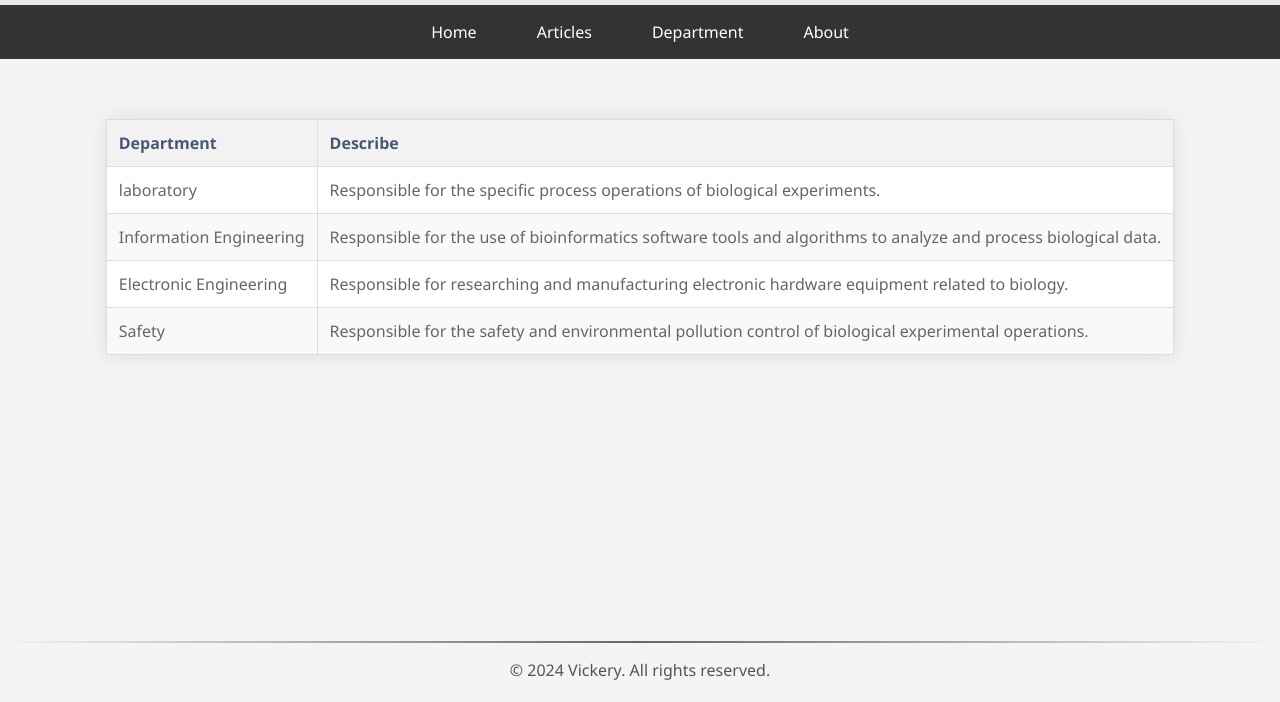
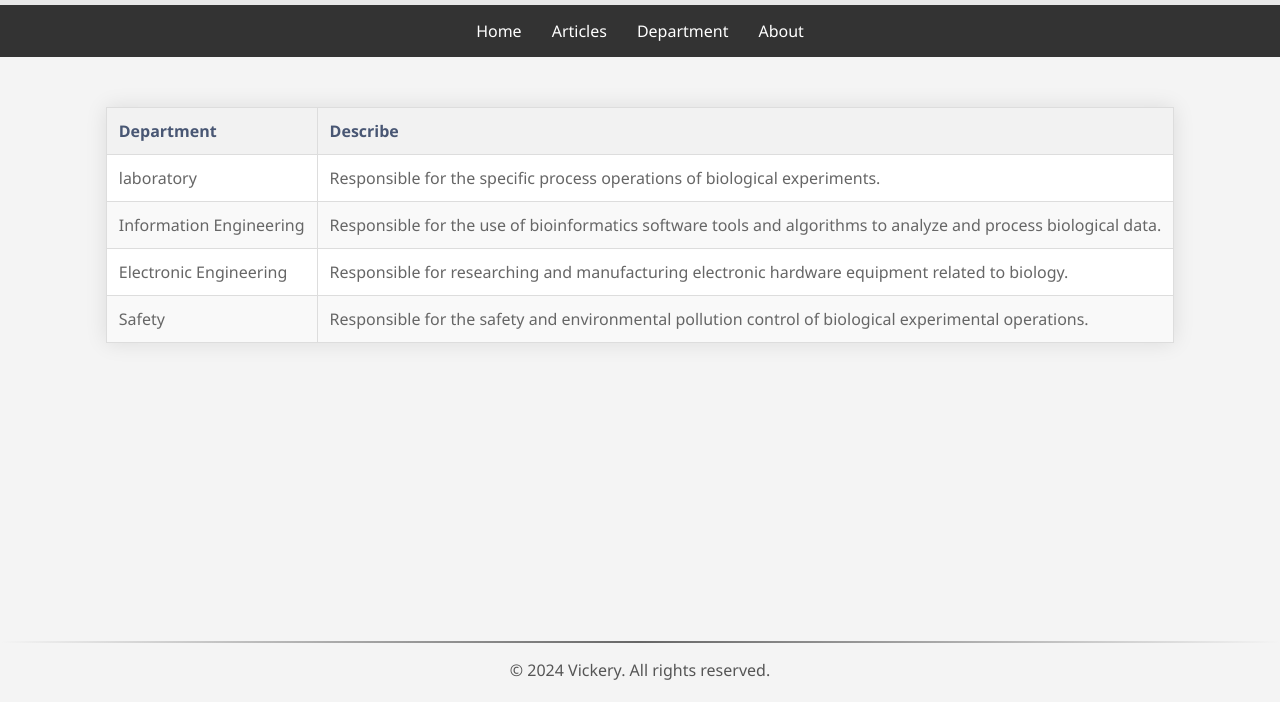
Before and after one commit to benned904/Vickery, a plain HTML site: page 2.html in a window 1280 px wide. Shown: the part 98-800 px from the top of the page. Drawn offline with Linux system fonts and the light colour scheme.

Commit message:
Update 2.html

```diff
--- a/2.html
+++ b/2.html
@@ -37,17 +37,19 @@
             font-size: 1.7em;
         }
         nav {
+            background-color: #333;
+            padding: 10px 0;
             display: flex;
+            flex-wrap: wrap;
             justify-content: center;
-            background-color: #333;
-            padding: 2px 0;
+            gap: 20px 0;
         }
         nav a {
             color: white;
-            padding: 14px 20px;
             text-decoration: none;
             text-align: center;
             margin: 0 10px;
+            padding: 5px;
             border-radius: 4px;
             transition: background-color 0.3s;
         }
@@ -58,7 +60,7 @@
             flex: 1;
             max-width: 1200px;
             margin: 0 auto;
-            padding: 40px 20px;
+            padding: 30px 20px;
         }
         footer {
             background-color: #f4f4f4;
```
